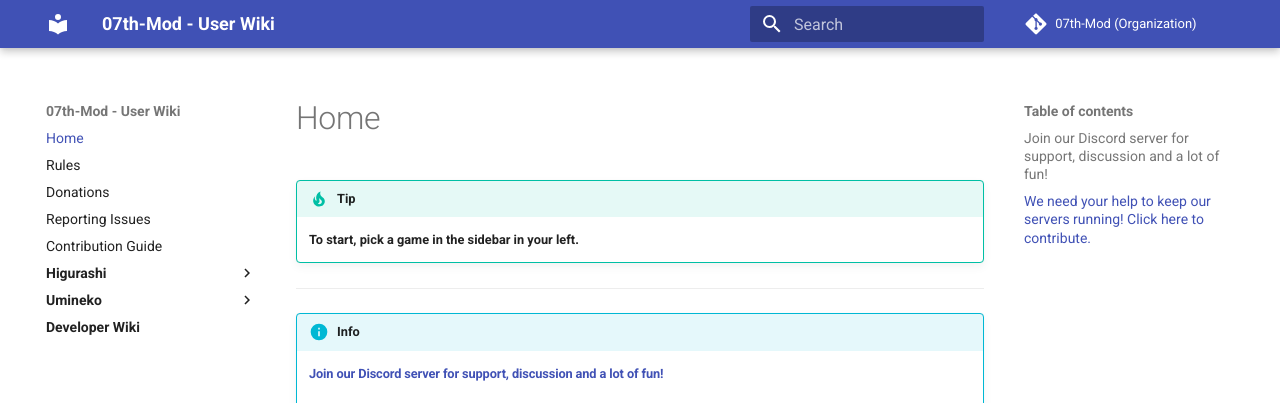
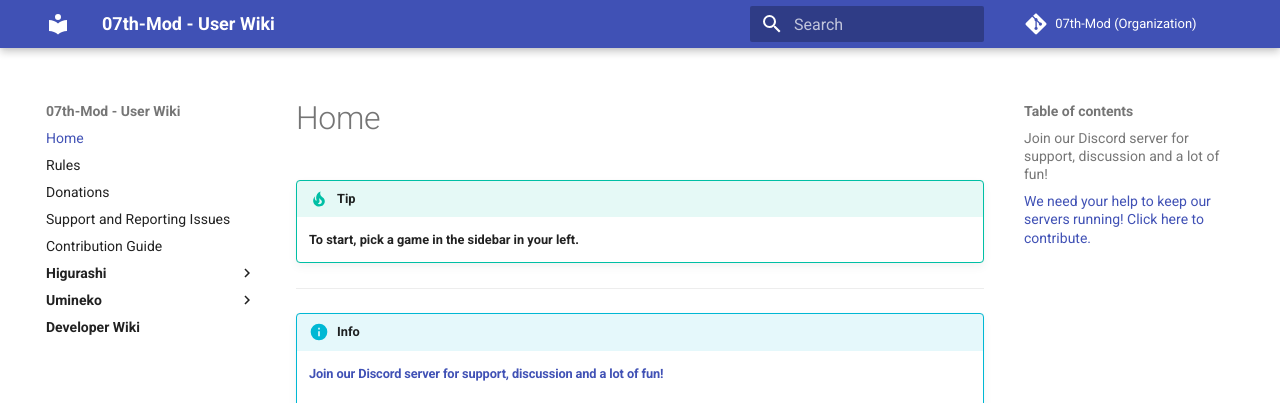
Before and after one commit to 07th-mod/wiki, an MkDocs documentation site: the page built from docs/index.md, in a window 1280 px wide. Shown: the top 403 px of the page. Built offline with MkDocs 1.6.1 and Material for MkDocs 9.7.7, drawn with Linux system fonts in a browser that asks for light colours.

Commit message:
Update mkdocs.yml

```diff
--- a/mkdocs.yml
+++ b/mkdocs.yml
@@ -9,7 +9,7 @@
     - Home: index.md
     - Rules: Rules.md
     - Donations: Donations.md
-    - Reporting Issues: Support.md
+    - Support and Reporting Issues: Support.md
     - Contribution Guide: Beginners-guide.md
     - <b>Higurashi</b>:
         - 1. Intro: Higurashi/Higurashi-Getting-started.md
```
